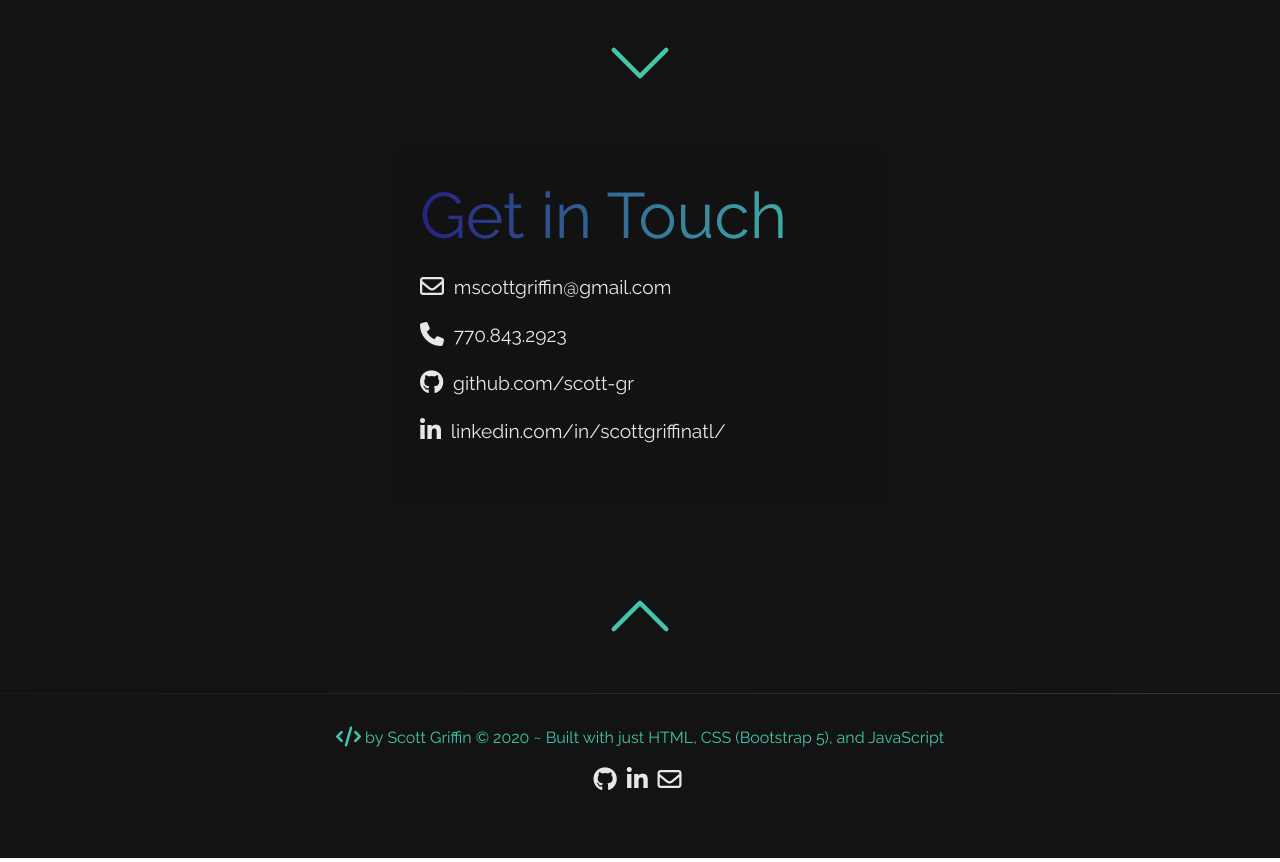
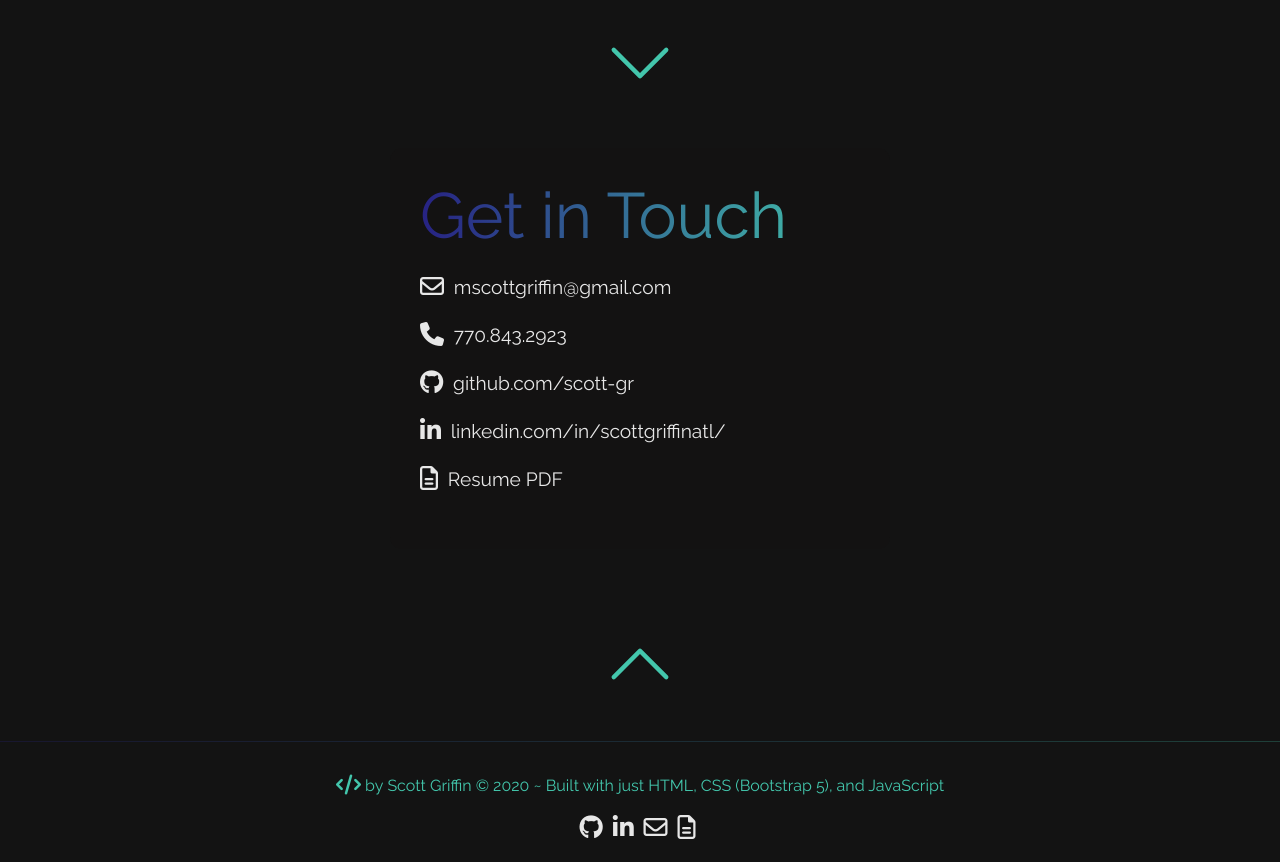
Before and after one commit to scott-gr/Portfolio, a plain HTML site: page index.html in a window 1280 px wide. Shown: the part 2864-3726 px from the top of the page. Drawn offline with nearby package versions, Linux system fonts and the light colour scheme; a web font is replaced by a local one.

Commit message:
added resume

```diff
--- a/index.html
+++ b/index.html
@@ -56,7 +56,9 @@
           <a class="whitetext" alt="linkedin link icon" style href="https://www.linkedin.com/in/scottgriffinatl/"><i
               class="fa fa-linkedin fa-lg"></i></a>&nbsp;
           <a class="whitetext" alt="email link icon" style href="mailto:mscottgriffin@gmail.com"><i
-              class="fa fa-envelope-o fa-lg"></i></a>
+              class="fa fa-envelope-o fa-lg"></i></a>&nbsp;
+          <a class="whitetext" alt="resume" target="_blank" href="./assets/sgriffin-resume.pdf"><i
+              class="fa fa-file-text-o fa-lg"></i></a>
         </li>
       </ul>
     </nav>
@@ -234,6 +236,9 @@
             <li><a class="whitetext" alt="linkedin profile" href="https://www.linkedin.com/in/scottgriffinatl/"><i
                   class="fa fa-linkedin fa-lg"></i>&nbsp;
                 linkedin.com/in/scottgriffinatl/</a></li>
+            <li><a class="whitetext" alt="resume" target="_blank" href="./assets/sgriffin-resume.pdf"><i
+                  class="fa fa-file-text-o fa-lg"></i>&nbsp;
+                Resume PDF</a></li>
           </ul>
         </div>
         <div class="d-flex flex-row justify-content-center">
@@ -263,6 +268,8 @@
               class="fa fa-linkedin fa-lg"></i>&nbsp; </a>
           <a class="whitetext" alt="email profile" href="mailto:mscottgriffin@gmail.com"><i
               class="fa fa-envelope-o fa-lg"></i>&nbsp; </a>
+          <a class="whitetext" alt="resume" target="_blank" href="./assets/sgriffin-resume.pdf"><i
+              class="fa fa-file-text-o fa-lg"></i>&nbsp; </a>
         </div>
       </footer>
     </div>
```
Also changed, not shown: 1 other file.
